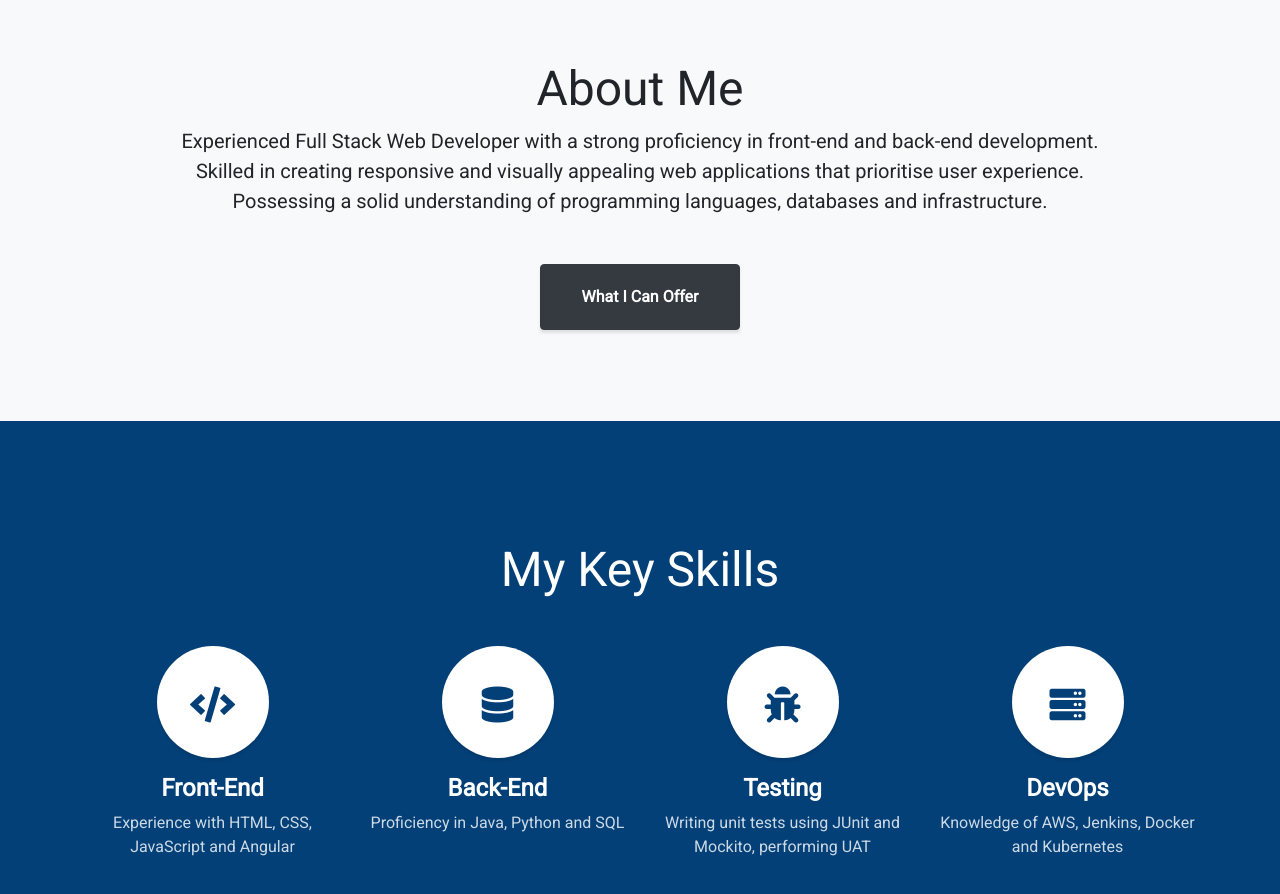
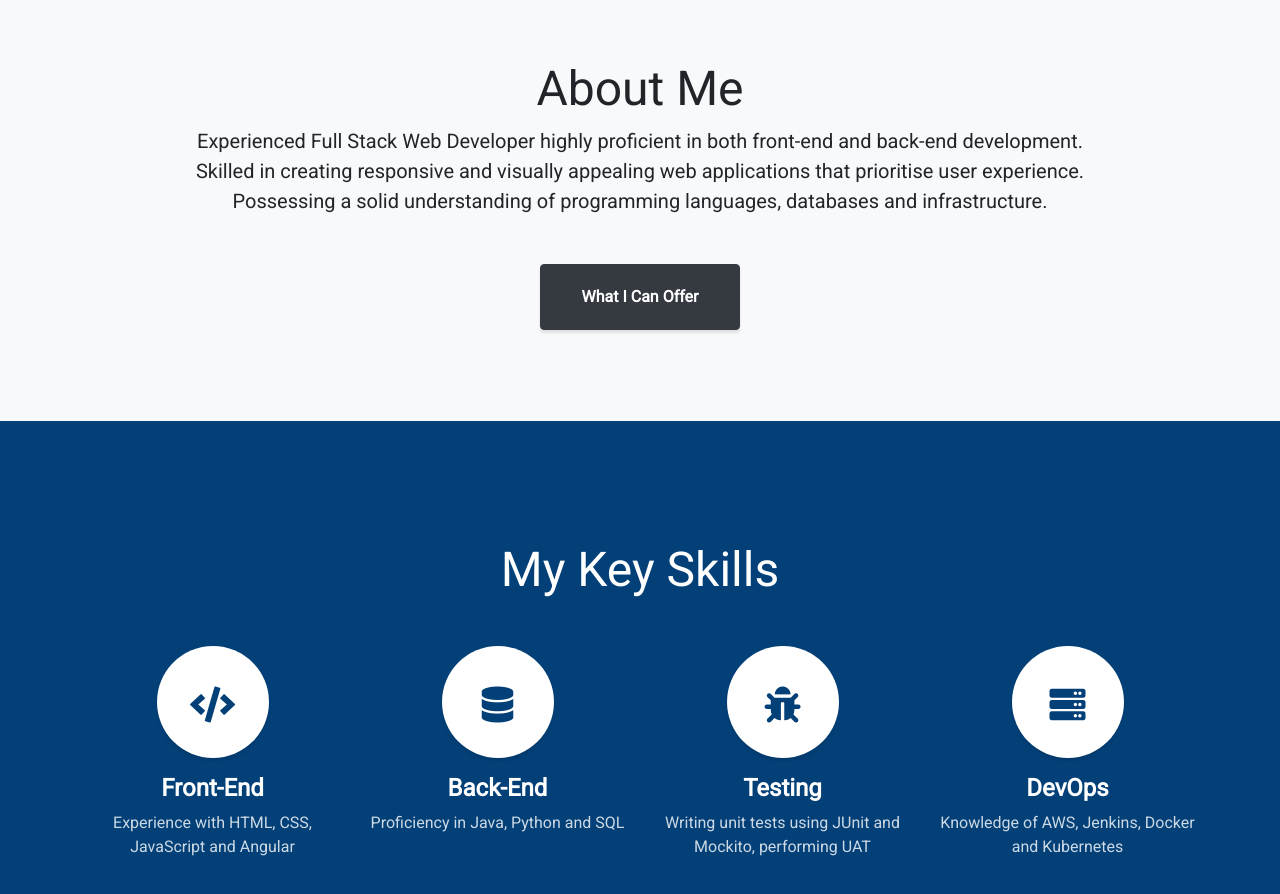
Before and after one commit to AlexCarolan/AlexCarolan.github.io, a plain HTML site: page index.html in a window 1280 px wide. Shown: the part 860-1754 px from the top of the page. Drawn offline with Linux system fonts and the light colour scheme; animation ran at ten frames a second.

Commit message:
Updated description

```diff
--- a/index.html
+++ b/index.html
@@ -81,7 +81,7 @@
       <div class="row">
         <div class="col-lg-10 mx-auto">
           <h2 class="header-title">About Me</h2>
-            <p class="lead mb-5">Experienced Full Stack Web Developer with a strong proficiency in front-end and back-end development. Skilled in creating responsive and visually appealing web applications that prioritise user experience. Possessing a solid understanding of programming languages, databases and infrastructure.</p>
+            <p class="lead mb-5">Experienced Full Stack Web Developer highly proficient in both front-end and back-end development. Skilled in creating responsive and visually appealing web applications that prioritise user experience. Possessing a solid understanding of programming languages, databases and infrastructure.</p>
           <a class="btn btn-dark btn-xl js-scroll-trigger" href="#services">What I Can Offer</a>
         </div>
       </div>
```
